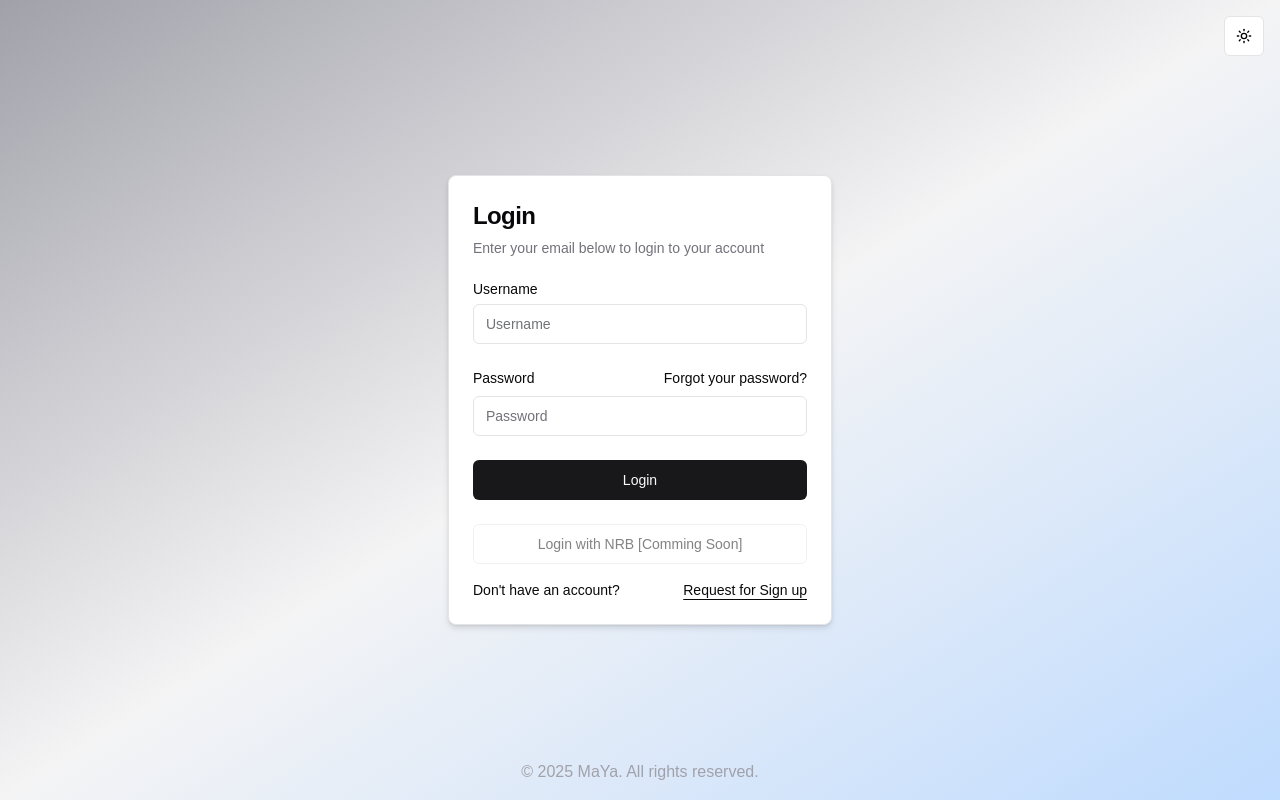
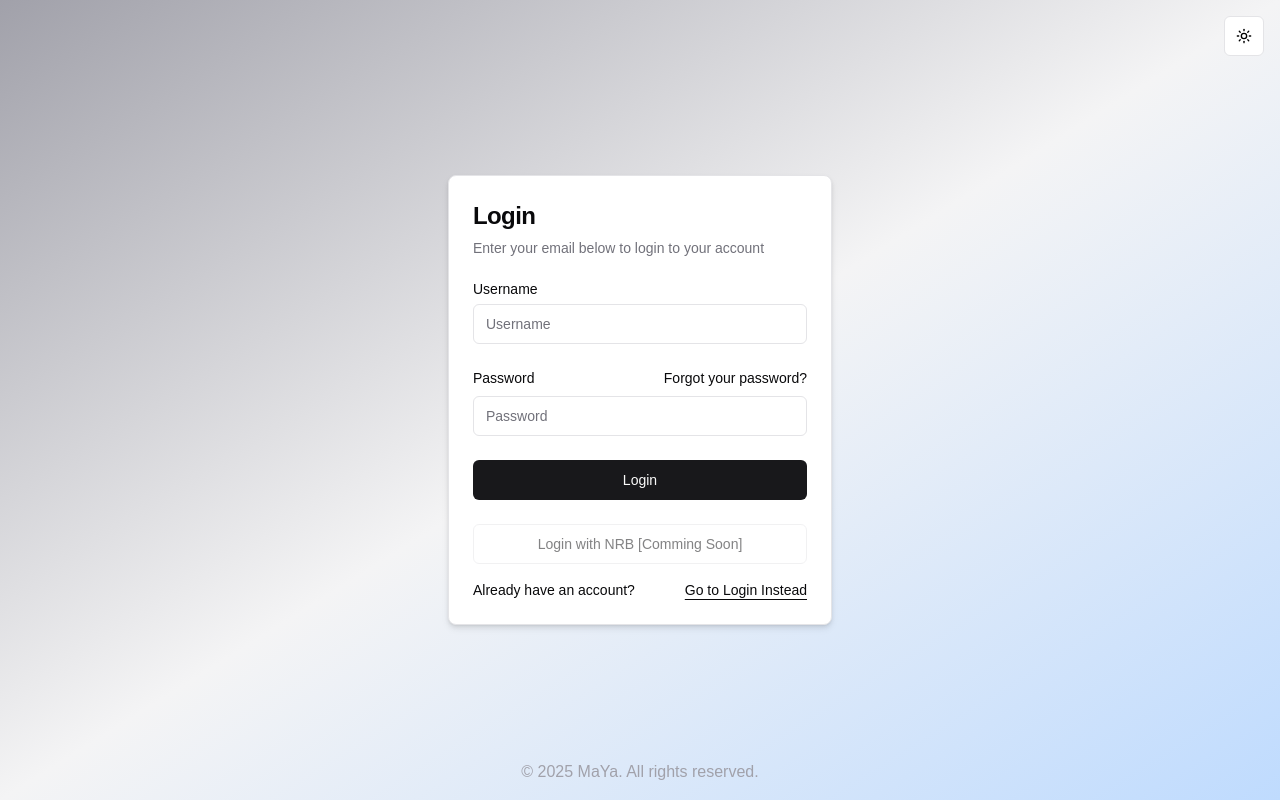
Before and after one commit to ajaysinghnp/next-app, a Next.js app: page /auth/register in a window 1280 px wide. Built offline with nearby package versions, Linux system fonts and the light colour scheme.

Commit message:
authentication form card extracted with each of login and register form

```diff
--- a/app/auth/register/page.tsx
+++ b/app/auth/register/page.tsx
@@ -1,9 +1,9 @@
-import { LoginForm } from "@/components/authentication/login-form";
+import { RegisterForm } from "@/components/authentication/register-form";
 
 export default function Register() {
   return (
     <main className="w-full max-w-sm drop-shadow-md">
-      <LoginForm />
+      <RegisterForm />
     </main>
   );
 }
--- /dev/null
+++ b/components/authentication/card.tsx
@@ -0,0 +1,49 @@
+import { Button } from "@/components/ui/button";
+import { Card, CardContent, CardDescription, CardFooter, CardHeader, CardTitle } from "@/components/ui/card";
+
+export interface Props {
+  title: string;
+  description: string;
+  children: React.ReactNode;
+  social?: boolean;
+  footer_text?: string;
+  footer_link?: string;
+  footer_href?: string;
+}
+
+export const AuthCard = ({
+  title,
+  description,
+  children,
+  social = false,
+  footer_text,
+  footer_link,
+  footer_href,
+}: Props) => {
+  return (
+    <Card>
+      <CardHeader>
+        <CardTitle className="text-2xl">{title}</CardTitle>
+        <CardDescription>{description}</CardDescription>
+      </CardHeader>
+      <CardContent>
+        {children}
+      </CardContent>
+      <CardFooter className="flex flex-col gap-4">
+        {social && (
+          <Button variant="outline" className="w-full" disabled>
+            Login with NRB [Comming Soon]
+          </Button>
+        )}
+        {footer_text && (
+          <div className="w-full flex flex-1 items-center justify-between text-center text-sm">
+            {footer_text}
+            <a href={footer_href} className="underline underline-offset-4">
+              {footer_link}
+            </a>
+          </div>
+        )}
+      </CardFooter>
+    </Card>
+  );
+};
--- a/components/authentication/login-form.tsx
+++ b/components/authentication/login-form.tsx
@@ -1,5 +1,5 @@
+import { AuthCard } from "@/components/authentication/card";
 import { Button } from "@/components/ui/button";
-import { Card, CardContent, CardDescription, CardHeader, CardTitle } from "@/components/ui/card";
 import { Input } from "@/components/ui/input";
 import { Label } from "@/components/ui/label";
 import { cn } from "@/lib/utils";
@@ -7,12 +7,14 @@
 export function LoginForm({ className, ...props }: React.ComponentPropsWithoutRef<"div">) {
   return (
     <div className={cn("flex flex-col gap-6", className)} {...props}>
-      <Card>
-        <CardHeader>
-          <CardTitle className="text-2xl">Login</CardTitle>
-          <CardDescription>Enter your email below to login to your account</CardDescription>
-        </CardHeader>
-        <CardContent>
+      <AuthCard
+        title="Login"
+        description="Enter your email below to login to your account"
+        footer_text="Don&apos;t have an account?"
+        footer_link="Request for Sign up"
+        footer_href="/auth/register"
+        social
+      >
         <form>
           <div className="flex flex-col gap-6">
             <div className="grid gap-2">
@@ -26,24 +28,14 @@
                   Forgot your password?
                 </a>
               </div>
-                <Input id="password" type="password" placeholder="Password" required />
+              <Input id="password" type="password" placeholder="*************" required />
             </div>
             <Button type="submit" className="w-full">
               Login
             </Button>
-              <Button variant="outline" className="w-full" disabled>
-                Login with NRB [Comming Soon]
-              </Button>
-            </div>
-            <div className="mt-4 flex flex-1 justify-between text-center text-sm">
-              Don&apos;t have an account?{" "}
-              <a href="#" className="underline underline-offset-4">
-                Request for Sign up
-              </a>
           </div>
         </form>
-        </CardContent>
-      </Card>
-    </div>
+      </AuthCard>
+    </div >
   );
 }
--- a/components/authentication/register-form.tsx
+++ b/components/authentication/register-form.tsx
@@ -0,0 +1,41 @@
+import { AuthCard } from "@/components/authentication/card";
+import { Button } from "@/components/ui/button";
+import { Input } from "@/components/ui/input";
+import { Label } from "@/components/ui/label";
+import { cn } from "@/lib/utils";
+
+export function RegisterForm({ className, ...props }: React.ComponentPropsWithoutRef<"div">) {
+  return (
+    <div className={cn("flex flex-col gap-6", className)} {...props}>
+      <AuthCard
+        title="Login"
+        description="Enter your email below to login to your account"
+        footer_text="Already have an account?"
+        footer_link="Go to Login Instead"
+        footer_href="/auth/login"
+        social
+      >
+        <form>
+          <div className="flex flex-col gap-6">
+            <div className="grid gap-2">
+              <Label htmlFor="username">Username</Label>
+              <Input id="username" type="text" placeholder="Username" required />
+            </div>
+            <div className="grid gap-2">
+              <div className="flex items-center">
+                <Label htmlFor="password">Password</Label>
+                <a href="#" className="ml-auto inline-block text-sm underline-offset-4 hover:underline">
+                  Forgot your password?
+                </a>
+              </div>
+              <Input id="password" type="password" placeholder="Password" required />
+            </div>
+            <Button type="submit" className="w-full">
+              Login
+            </Button>
+          </div>
+        </form>
+      </AuthCard>
+    </div >
+  );
+}
--- /dev/null
+++ b/components/forms/card.tsx
@@ -0,0 +1,25 @@
+import { Card, CardContent, CardDescription, CardHeader, CardTitle } from "../ui/card";
+
+export interface Props {
+  title: string;
+  description: string;
+  children: React.ReactNode;
+}
+
+export const FormCard = ({
+  title,
+  description,
+  children
+}: Props) => {
+  return (
+    <Card>
+      <CardHeader>
+        <CardTitle className="text-2xl">{title}</CardTitle>
+        <CardDescription>{description}</CardDescription>
+      </CardHeader>
+      <CardContent>
+        {children}
+      </CardContent>
+    </Card>
+  );
+};
```
Lines whose indentation alone changed are shown as unchanged.
